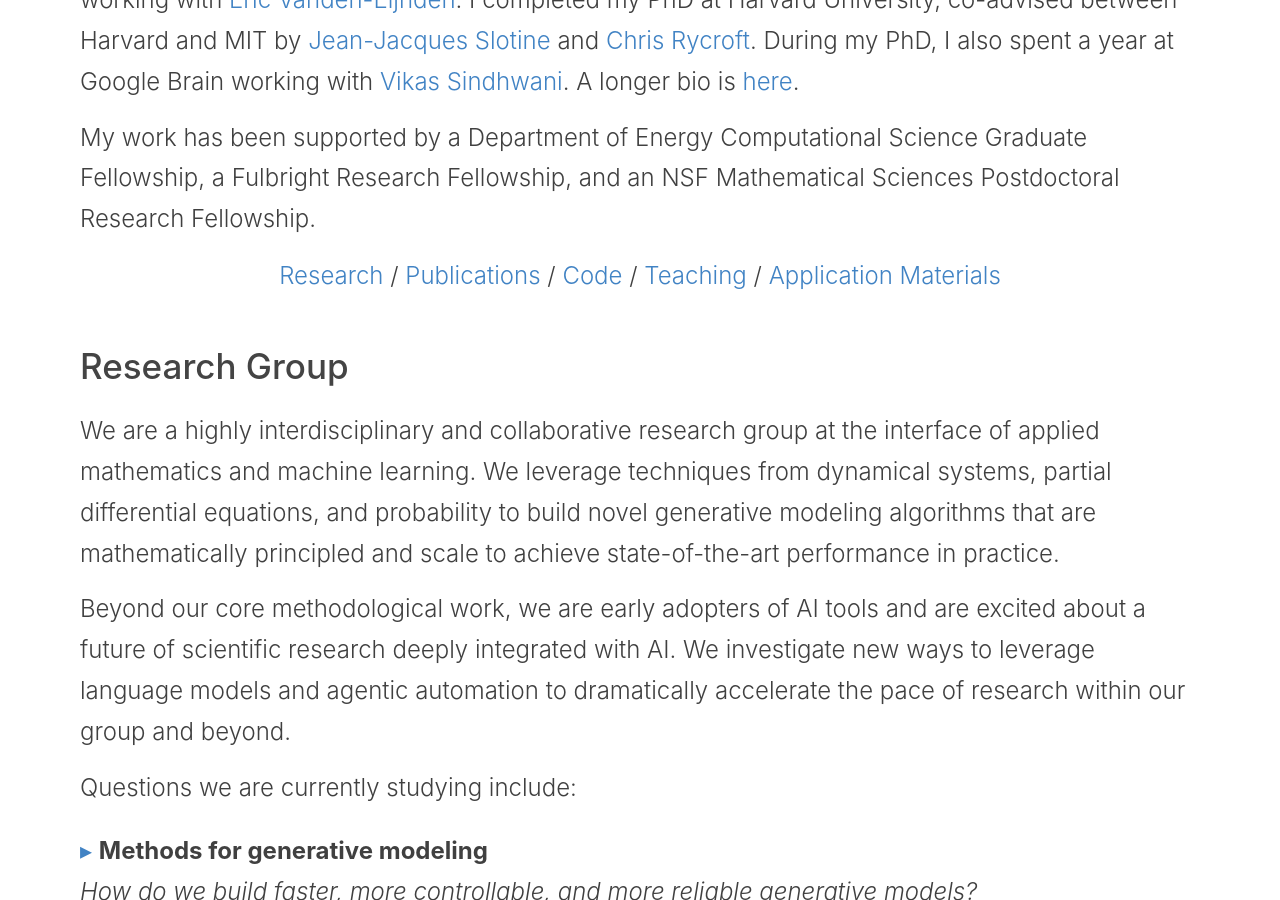
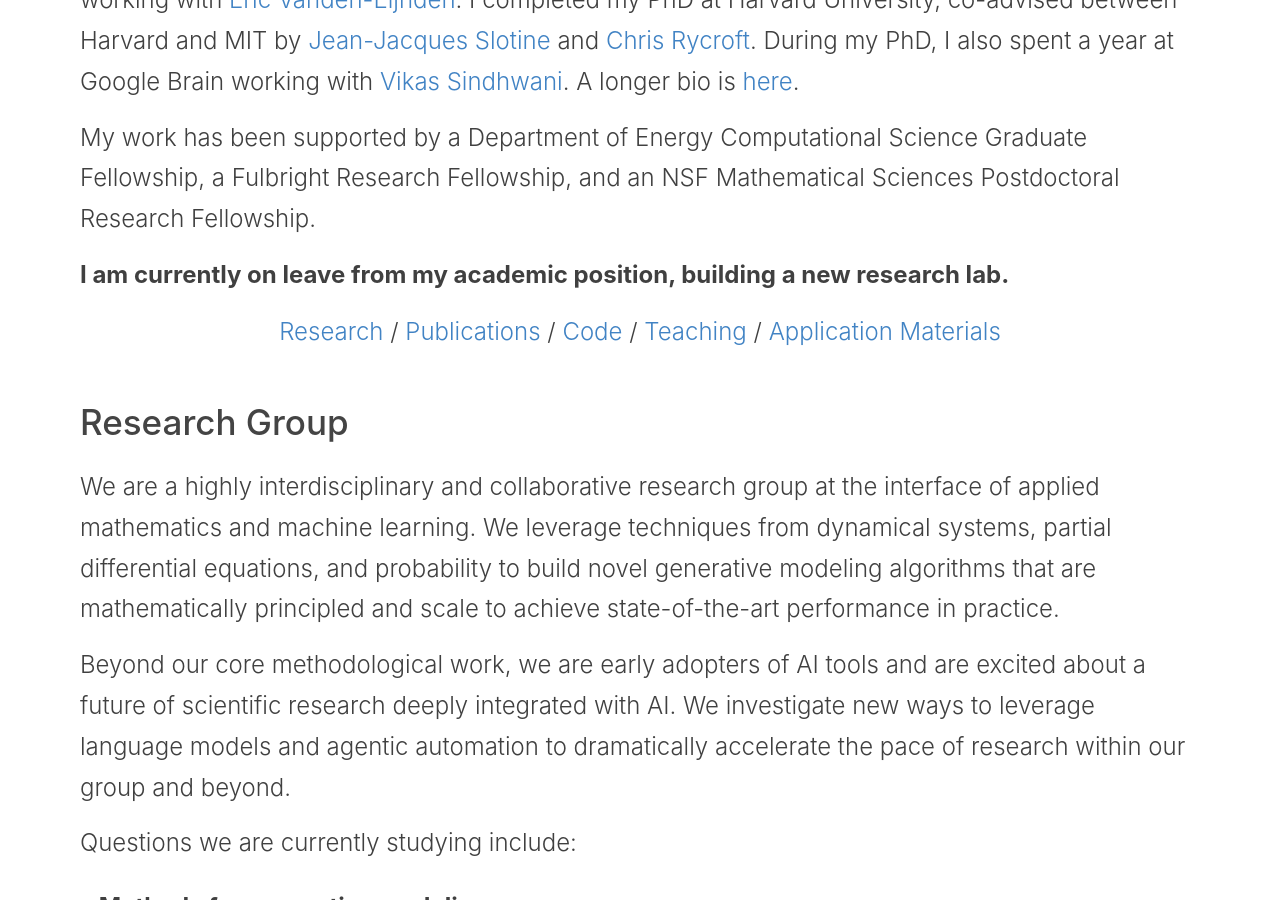
Before and after one commit to nmboffi/nmboffi.github.io, a Jekyll site: the page built from index.md, in a window 1280 px wide and 900 px high, scrolled down 636 px. Built offline with Jekyll 4.4.1, drawn with Linux system fonts in a browser that asks for light colours; the list of posts is cut into pages by our own code.

Commit message:
Add note on leave from academic position
Co-Authored-By: Claude Fable 5.1 <noreply@anthropic.com>

```diff
--- a/index.md
+++ b/index.md
@@ -46,6 +46,8 @@ layout: default
 
 <p>My work has been supported by a Department of Energy Computational Science Graduate Fellowship, a Fulbright Research Fellowship, and an NSF Mathematical Sciences Postdoctoral Research Fellowship.</p>
 
+<p><strong>I am currently on leave from my academic position, building a new research lab.</strong></p>
+
 <p style="margin-top: 1rem; text-align: center;">
   <a href="#research">Research</a> /
   <a href="#publications">Publications</a> /
```
